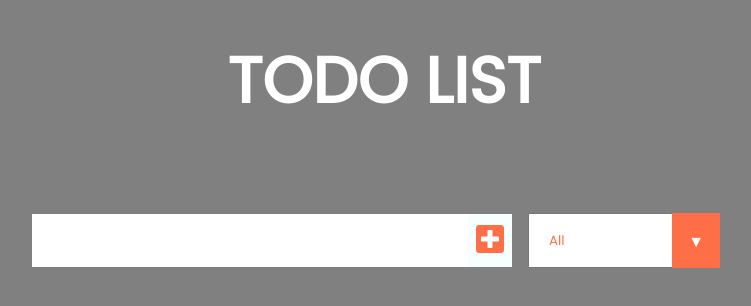
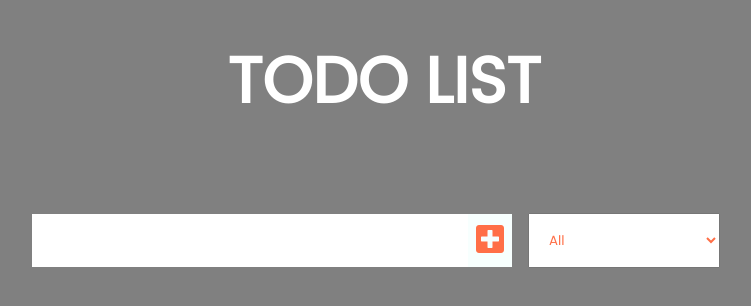
Before and after one commit to AdarshKannarath/TodoList-Vanilla, a plain HTML site: page index.html in a window 1280 px wide. Shown: the whole page, without its empty margins (256-1007 px from the left). Drawn offline with Linux system fonts and the light colour scheme.

Commit message:
Update styles.css

```diff
--- a/styles.css
+++ b/styles.css
@@ -4,7 +4,6 @@
   box-sizing: border-box;
 }
 body {
-  /* background-image: linear-gradient(120deg, #f6d365 0%, #fda085 100%); */
   background-color: grey;
   color: white;
   font-family: "Poppins", sans-serif;
@@ -92,20 +91,6 @@ ul{
   text-decoration: line-through;
   opacity: 0.5;
 }
-
-
-/* select {
-  -webkit-appearance: none;
-  -moz-appearance: none;
-  -ms-appearance: none;
-  appearance: none;
-  outline: 0;
-  box-shadow: none;
-  border: 0 !important;
-  background-image: none;
-} */
-
-
 .select {
   margin: 1rem;
   position: relative;
@@ -117,14 +102,3 @@ select {
   cursor: pointer;
   width: 12rem;
 }
-
-.select::after {
-  content: "\25BC";
-  position: absolute;
-  top: 0;
-  right: 0;
-  padding: 1rem;
-  background: #ff6f47;
-  cursor: pointer;
-  pointer-events: none;
-}
```
